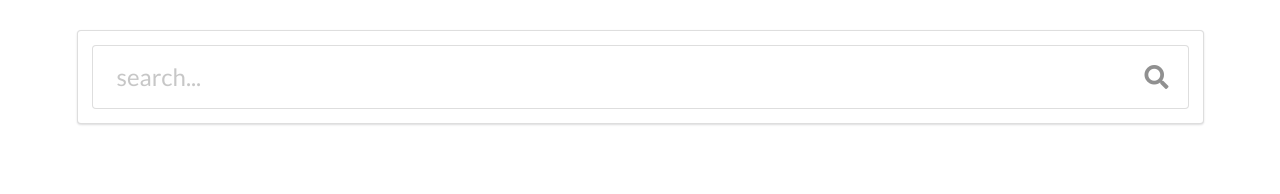
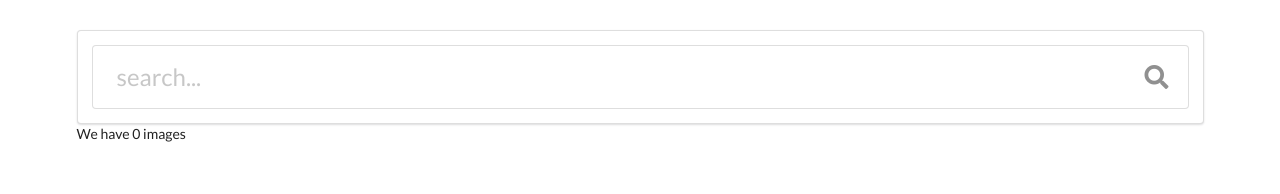
Before and after one commit to danx16/react-project, a React (Create React App) app in the folder image-list/: page / in a window 1280 px wide. Shown: the top 194 px of the page. Built offline with nearby package versions, Linux system fonts and the light colour scheme.

Commit message:
Revert "Rendering A List of Components"
This reverts commit ccdc88b6cb8082b7aad71407c600ddc665979b04.

```diff
--- a/image-list/src/components/App.js
+++ b/image-list/src/components/App.js
@@ -1,7 +1,6 @@
 import React from 'react';
 import SearchInput from './SearchInput';
 import axios from 'axios';
-import ImageList from './ImageList';
 
 
 class App extends React.Component {
@@ -18,7 +17,7 @@ class App extends React.Component {
         return(
             <div className='ui container' style={{marginTop:'30px'}} >
             <SearchInput onSearchSubmit={this.onSearchSubmit} />
-            <ImageList images={this.state.images}/>
+            We have {this.state.images.length} images
             </div>
         )
     }
--- a/image-list/src/components/ImageList.js
+++ /dev/null
@@ -1,14 +0,0 @@
-import React from 'react';
-
-const ImageList = (props) => {
-    const img = props.images.map((image) => {
-        return <img src={image.webformatURL} alt="pic"/>
-    })
-    return(
-        <div>
-            {img}
-        </div>
-    )
-}
-
-export default ImageList;
```
